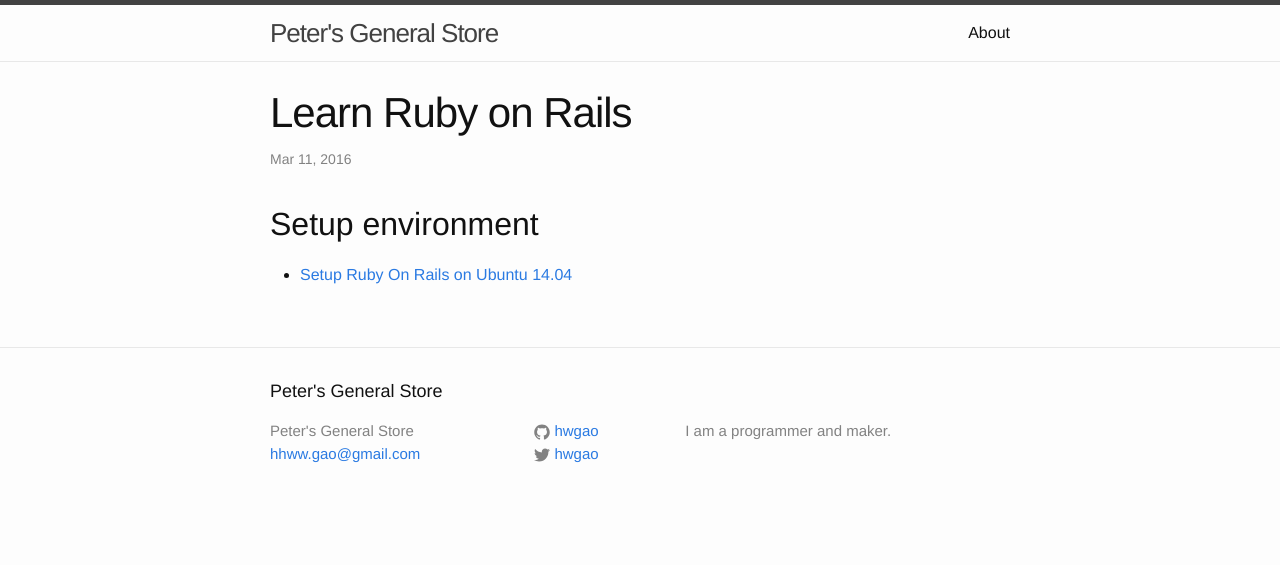
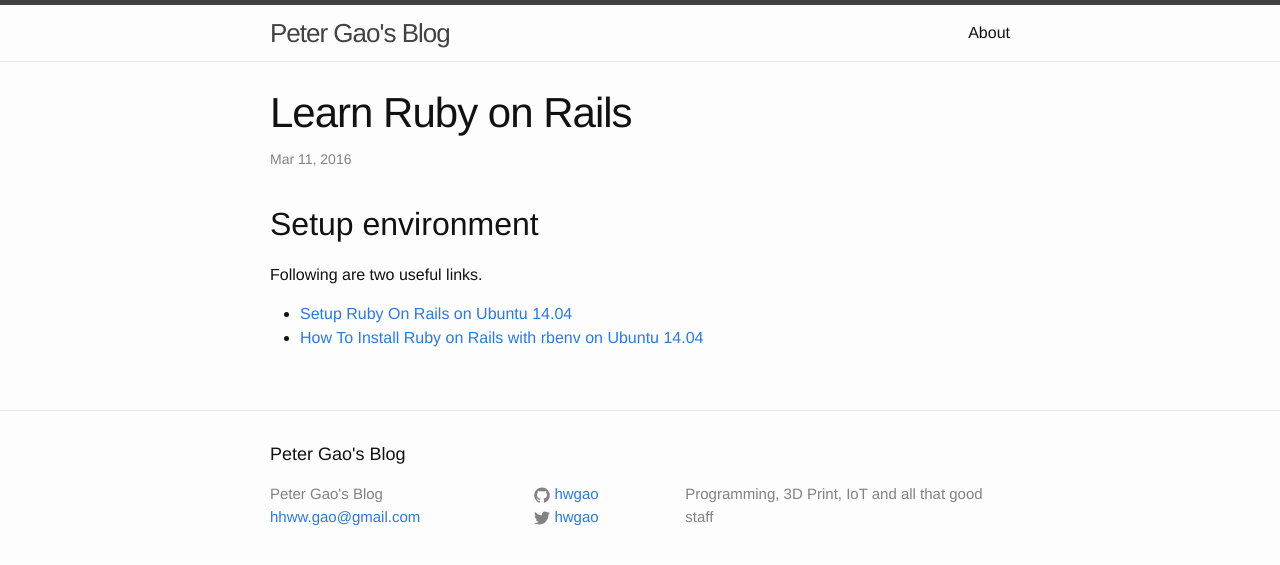
Before and after one commit to hwgao/hwgao.github.io, a Jekyll site: the page built from _posts/2016-03-11-learn-ruby-on-rails.md, in a window 1280 px wide. Shown: the top 565 px of the page. Built offline with Jekyll 4.4.1, drawn with Linux system fonts in a browser that asks for light colours.

```diff
--- a/_config.yml
+++ b/_config.yml
@@ -1,8 +1,8 @@
 # Site settings
-title: Peter's General Store
+title: Peter Gao's Blog
 email: hhww.gao@gmail.com
 description: > # this means to ignore newlines until "url:"
-  I am a programmer and maker.
+  Programming, 3D Print, IoT and all that good staff
 url: "http://hwgao.github.io" # the base hostname & protocol for your site
 twitter_username: hwgao
 github_username:  hwgao
--- a/_posts/2016-03-11-learn-ruby-on-rails.md
+++ b/_posts/2016-03-11-learn-ruby-on-rails.md
@@ -4,4 +4,6 @@ title: Learn Ruby on Rails
 ---
 
 ## Setup environment
+Following are two useful links.
 * [Setup Ruby On Rails on Ubuntu 14.04](https://gorails.com/setup/ubuntu/14.04)
+* [How To Install Ruby on Rails with rbenv on Ubuntu 14.04](https://www.digitalocean.com/community/tutorials/how-to-install-ruby-on-rails-with-rbenv-on-ubuntu-14-04)
```
Also changed, not shown: _posts/2016-03-11-learn-c++-11.md (added, +8 -0 lines).
